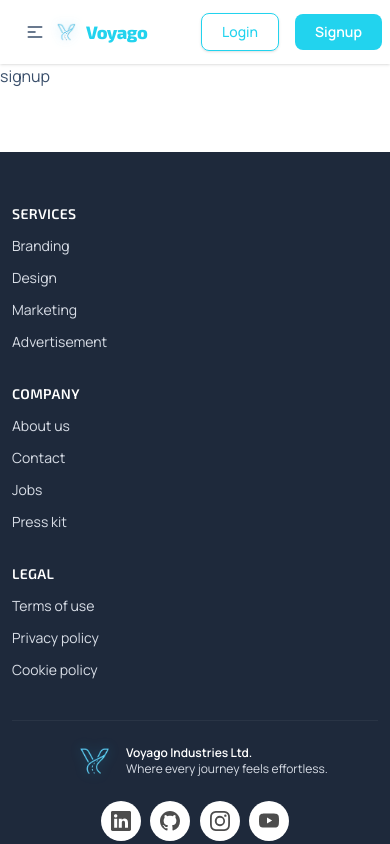
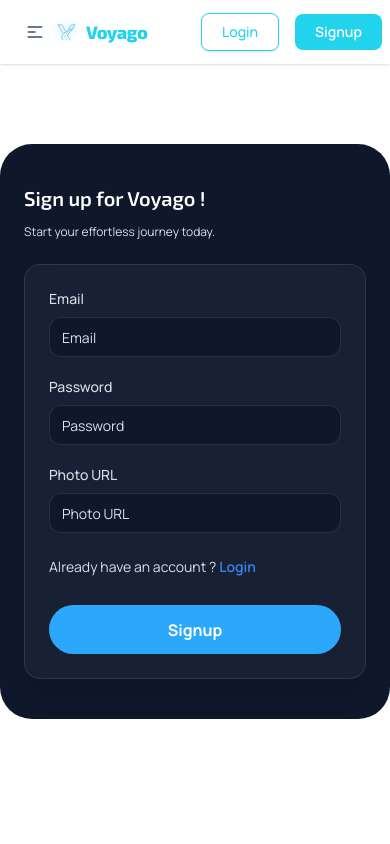
Before and after one commit to mahdi9162/Voyago-Client-Side, a React (Vite) app: page /Signup in a window 390 px wide. Shown: the top 844 px of the page. Built offline with nearby package versions, Linux system fonts and the light colour scheme.

Commit message:
Add complete signup page with responsive styling

```diff
--- a/src/Pages/Auth/Login.jsx
+++ b/src/Pages/Auth/Login.jsx
@@ -18,7 +18,7 @@
             {/* Login Form Start */}
             <div className="flex-1 px-6 md:px-10 my-10">
               <h3 className="text-xl md:text-3xl font-semibold text-(--text-primary)">Welcome back to Voyago !</h3>
-              <p className="mt-1 text-xs md:text-base text-(--text-muted)">Sign in to continue your Voyago journey.</p>
+              <p className="mt-3 text-xs md:text-base text-(--text-muted)">Sign in to continue your Voyago journey.</p>
 
               <form className="mt-6">
                 <div className="rounded-2xl border border-white/10 bg-(--bg-secondary)/60 shadow-xl backdrop-blur-md p-6 md:p-8">
--- a/src/Pages/Auth/Signup.jsx
+++ b/src/Pages/Auth/Signup.jsx
@@ -1,11 +1,113 @@
-import React from 'react';
+import React, { use } from 'react';
+import Container from '../../components/container/Container';
+import signupLight from '../../assets/images/signupLight.jpg';
+import signupDark from '../../assets/images/signupDark.jpg';
+import { Link } from 'react-router';
+import LoginButton from '../../components/ui/LoginButton';
+import { ThemeContext } from '../../context/ThemeProvider';
 
 const Signup = () => {
-    return (
-        <div>
-            signup
-        </div>
-    );
+  const { theme } = use(ThemeContext);
+  const loginImage = theme === 'dark' ? signupDark : signupLight;
+
+  return (
+    <>
+      <Container>
+        <section className="bg-(--bg-primary) rounded-4xl">
+          <div className="flex lg:items-center justify-between my-20 flex-col lg:flex-row ">
+            {/* Login Form Start */}
+            <div className="flex-1 px-6 md:px-10 my-10">
+              <h3 className="text-xl md:text-3xl font-semibold text-(--text-primary)">Sign up for Voyago !</h3>
+              <p className="mt-3 text-xs md:text-base text-(--text-muted)">Start your effortless journey today.</p>
+
+              <form className="mt-6">
+                <div className="rounded-2xl border border-white/10 bg-(--bg-secondary)/60 shadow-xl backdrop-blur-md p-6 md:p-8">
+                  <div className="space-y-5">
+                    {/* Email */}
+                    <div>
+                      <label htmlFor="email" className="label block text-sm font-medium text-(--text-muted)">
+                        Email
+                      </label>
+                      <input
+                        id="email"
+                        type="email"
+                        name="email"
+                        placeholder="Email"
+                        className="
+                  input mt-2 w-full rounded-xl
+                  bg-(--bg-primary) text-(--text-primary)
+                  placeholder:text-(--text-muted)
+                  border border-white/10
+                  focus:outline-none focus:ring-2 focus:ring-(--accent)
+                "
+                      />
+                    </div>
+
+                    {/* Password */}
+                    <div>
+                      <label htmlFor="password" className="label block text-sm font-medium text-(--text-muted)">
+                        Password
+                      </label>
+                      <input
+                        id="password"
+                        type="password"
+                        name="password"
+                        placeholder="Password"
+                        className="
+                  input mt-2 w-full rounded-xl
+                  bg-(--bg-primary) text-(--text-primary)
+                  placeholder:text-(--text-muted)
+                  border border-white/10
+                  focus:outline-none focus:ring-2 focus:ring-(--accent)
+                "
+                      />
+                    </div>
+                    {/* Photo URL */}
+                    <div>
+                      <label htmlFor="email" className="label block text-sm font-medium text-(--text-muted)">
+                        Photo URL
+                      </label>
+                      <input
+                        id="email"
+                        type="text"
+                        name="photo"
+                        placeholder="Photo URL"
+                        className="
+                  input mt-2 w-full rounded-xl
+                  bg-(--bg-primary) text-(--text-primary)
+                  placeholder:text-(--text-muted)
+                  border border-white/10
+                  focus:outline-none focus:ring-2 focus:ring-(--accent)
+                "
+                      />
+                    </div>
+
+                    {/* Links */}
+                    <div className="pt-1">
+                      <p className=" text-sm text-(--text-muted)">
+                        Already have an account ?{' '}
+                        <Link to="/login" className="font-semibold text-(--accent) hover:text-(--accent-cyan)">
+                          Login
+                        </Link>
+                      </p>
+                    </div>
+                    <div className="pt-2 w-full">
+                      <LoginButton>Signup</LoginButton>
+                    </div>
+                  </div>
+                </div>
+              </form>
+            </div>
+            {/* Login Form End */}
+            <div className="flex-2 relative aspect-16/10  rounded-r-4xl overflow-hidden hidden lg:block">
+              <div className="absolute inset-0 bg-black/10 "></div>
+              <img src={loginImage} className="flex-2 absolute inset-0 h-full w-full object-cover" alt="" />
+            </div>
+          </div>
+        </section>
+      </Container>
+    </>
+  );
 };
 
 export default Signup;
```
Also changed, not shown: src/assets/images/signupDark.jpg (added), 1 other file (tests, documents, lock files or other folders).
